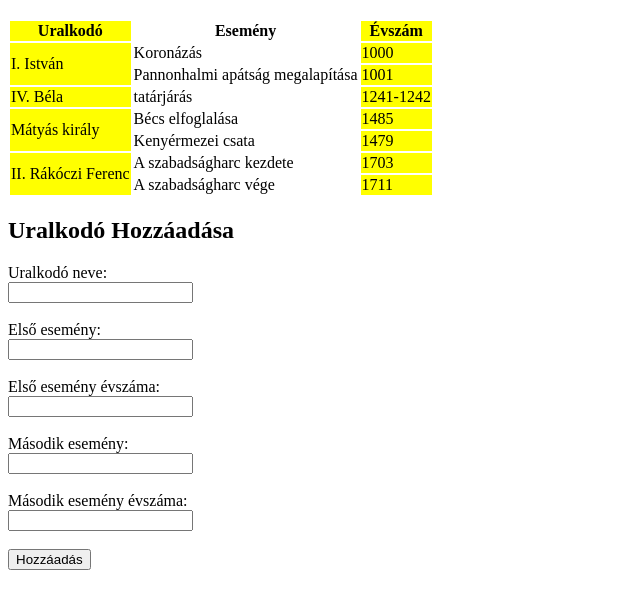
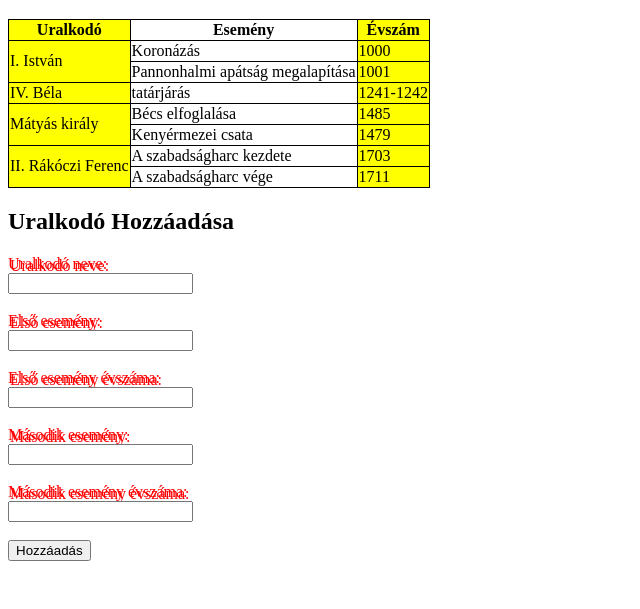
Before and after one commit to Borjarovadasz/uralkodo, a plain HTML site: page index.html in a window 1280 px wide. Shown: the part 61-670 px from the top of the page, without its empty margins (0-640 px from the left). Drawn offline with Linux system fonts and the light colour scheme.

Commit message:
Táblázat keretei 2.feladat

```diff
--- a/grafika.css
+++ b/grafika.css
@@ -1,18 +1,28 @@
 table {
-
+border-collapse: collapse;
 }
 tbody {
-
+    border: solid 1px;
 }
-
 tr{
-
+    border: solid 1px;
 }
-
 td{
-
+    border: solid 1px;
+}
+th{
+    border: solid 1px;
 }
 
 .szines-oszlop {
     background-color: yellow;
 }
+
+.field {
+
+}
+
+.error {
+    color: red;
+    text-shadow: 2px 2px;
+}
--- a/index.html
+++ b/index.html
@@ -67,6 +67,8 @@
     <h2>Uralkodó Hozzáadása</h2>
 
     <form id="form" action="#">
+        <div class="field">
+            <div class="error">
                 <label for="uralkodo_nev">Uralkodó neve:</label><br>
                 <input type="text" id="uralkodo_nev" name="uralkodo_nev"><br><br>
 
@@ -83,6 +85,10 @@
                 <input type="text" id="evszam2" name="evszam2"><br><br>
 
                 <button>Hozzáadás</button>
+            </div>
+
+        </div>
+
     </form>
 
 </body>
```
Lines whose indentation alone changed are shown as unchanged.
